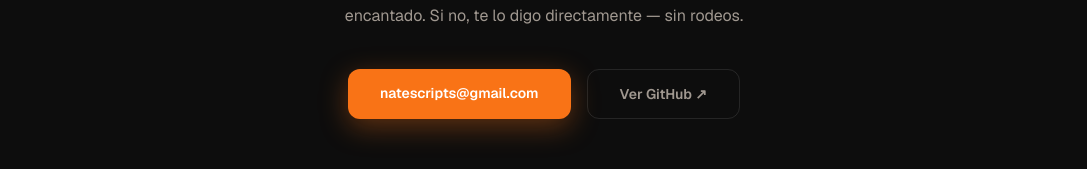
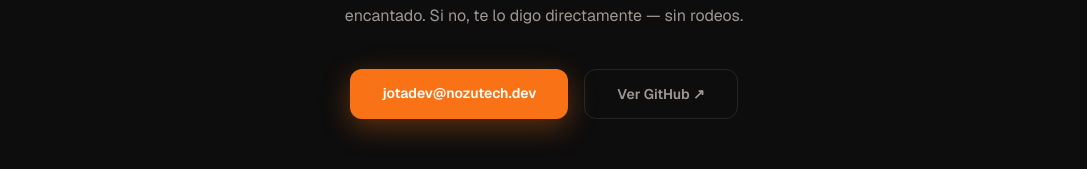
Before and after one commit to Noxiffow/nozu, a Next.js app: page / in a window 1280 px wide. Shown: the part 4296-4465 px from the top of the page, without its empty margins (96-1183 px from the left). Built offline with nearby package versions, Linux system fonts and the light colour scheme.

Commit message:
update contact email to jotadev@nozutech.dev

```diff
--- a/src/app/layout.tsx
+++ b/src/app/layout.tsx
@@ -54,7 +54,7 @@
       "@id": "https://nozutech.dev/#jonathan",
       "name": "Jonathan Neto",
       "url": "https://nozutech.dev/",
-      "email": "natescripts@gmail.com",
+      "email": "jotadev@nozutech.dev",
       "jobTitle": "Freelance Técnico",
       "knowsAbout": [
         "Automatizaciones",
@@ -82,7 +82,7 @@
       "founder": { "@id": "https://nozutech.dev/#jonathan" },
       "areaServed": "ES",
       "availableLanguage": "es",
-      "email": "natescripts@gmail.com",
+      "email": "jotadev@nozutech.dev",
       "hasOfferCatalog": {
         "@type": "OfferCatalog",
         "name": "Servicios Nozu",
--- a/src/components/sections/Contact.tsx
+++ b/src/components/sections/Contact.tsx
@@ -35,13 +35,13 @@
           className="flex flex-col sm:flex-row gap-4 justify-center mb-16"
         >
           <a
-            href="mailto:natescripts@gmail.com?subject=Proyecto%20freelance"
+            href="mailto:jotadev@nozutech.dev?subject=Proyecto%20freelance"
             className="px-8 py-3.5 rounded-xl font-semibold text-sm bg-[#f97316] text-white
               hover:bg-[#ea6c0a] transition-all duration-200
               shadow-[0_8px_28px_rgba(249,115,22,0.35)] hover:shadow-[0_8px_32px_rgba(249,115,22,0.5)]
               hover:-translate-y-0.5 active:translate-y-0"
           >
-            natescripts@gmail.com
+            jotadev@nozutech.dev
           </a>
           <a
             href="https://github.com/Noxiffow"
```
